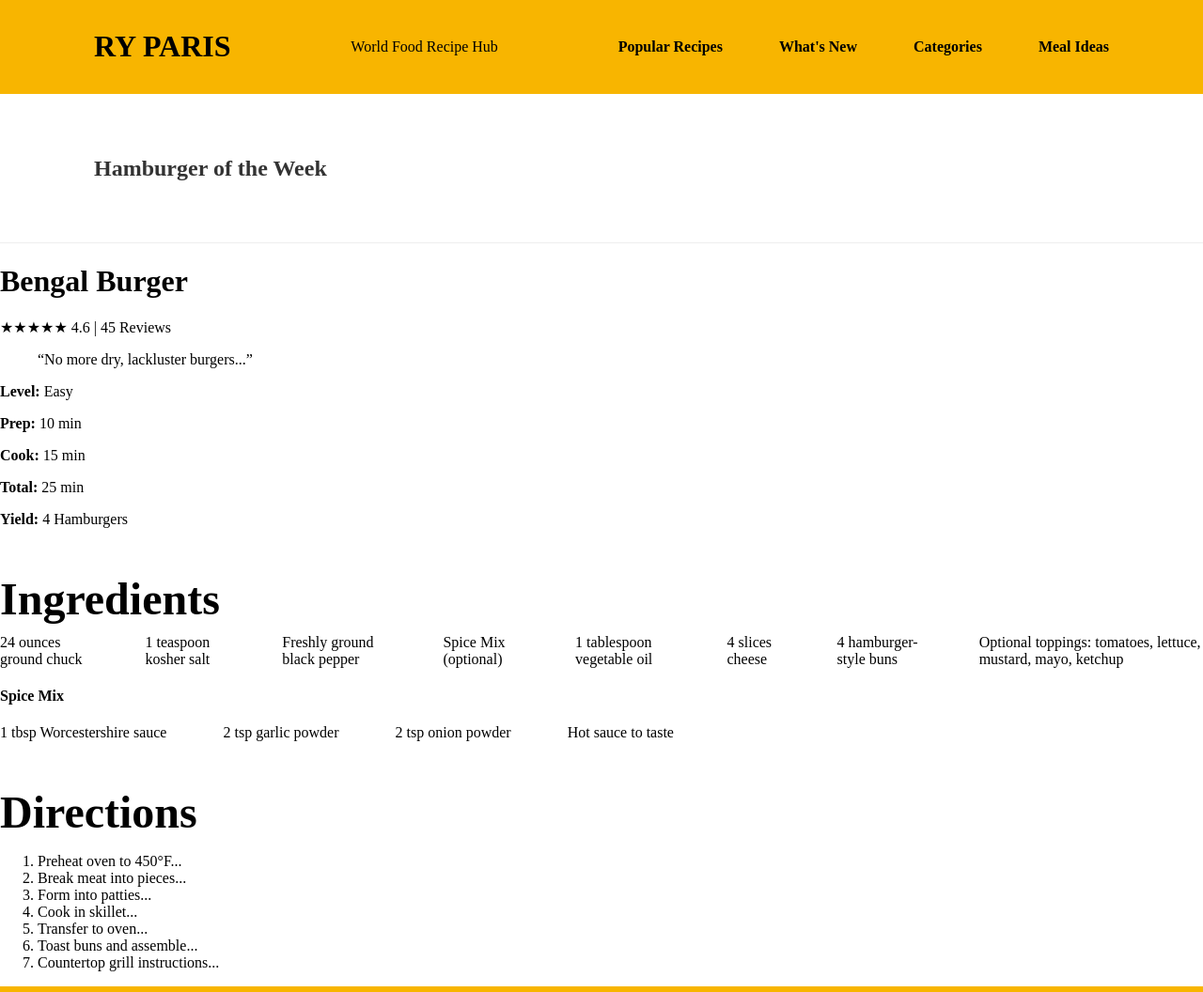
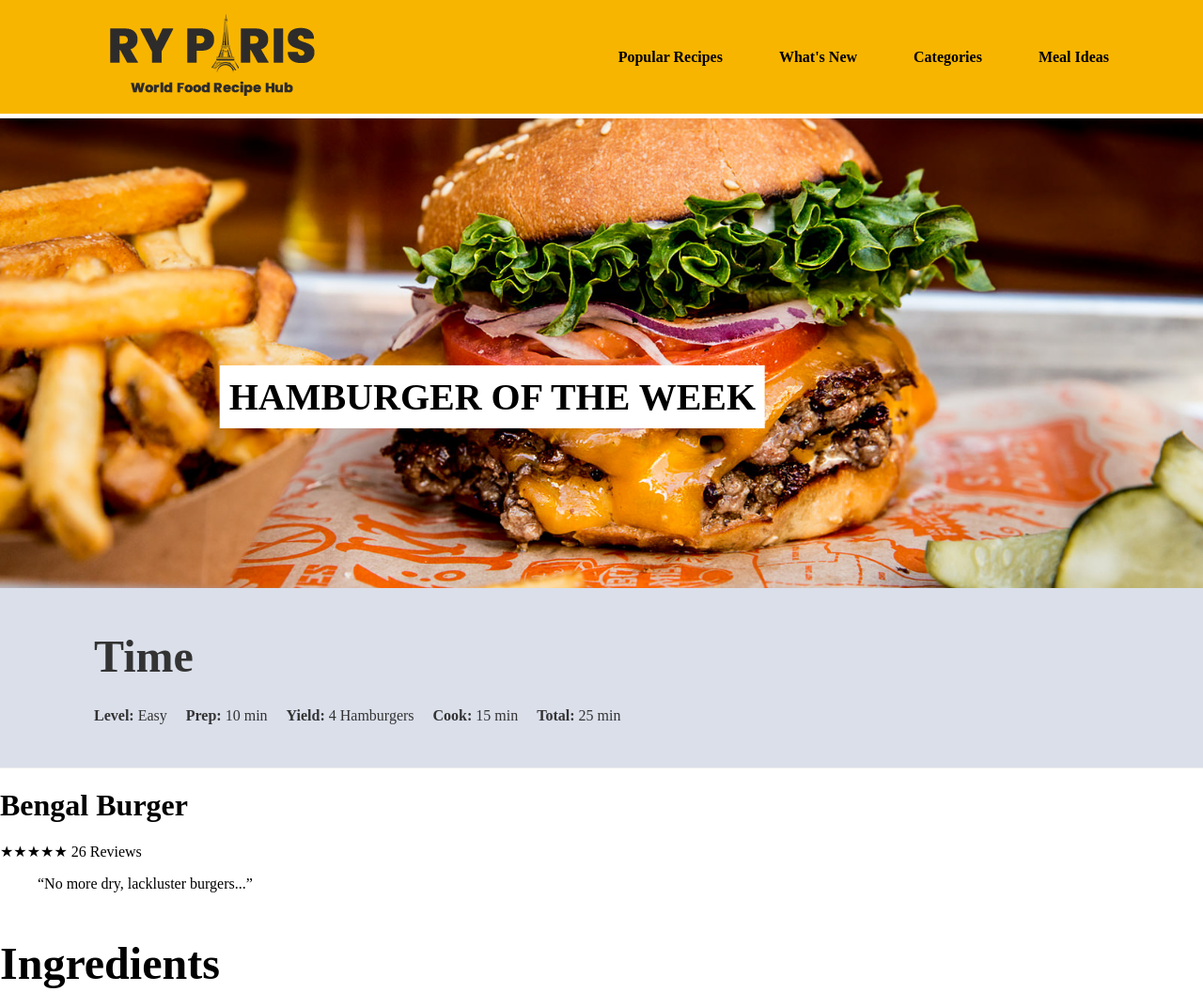
Before and after one commit to romeperotti2990/RY_Paris, a plain HTML site: page recipe.html in a window 1280 px wide. Shown: the top 1056 px of the page at 94% size. Drawn offline with Linux system fonts and the light colour scheme.

Commit message:
set up burger recipe page for styling

```diff
--- a/css/style.css
+++ b/css/style.css
@@ -57,6 +57,27 @@ section {
     color: #333;
     line-height: 1.6;
     border-bottom: 1px solid #eee;
+}
+
+section ul {
+    list-style: none;
+    padding: 0;
+    margin: 0;
+    line-height: 1.8;
+}
+
+section ul {
+  display: flex;
+  flex-wrap: wrap;
+  gap: 20px;
+}
+
+#intro {
+    background-color: #dadfea;
+}
+
+#intro h3 {
+    margin-top: 0;
 }
 
 h3 {
--- a/recipe.html
+++ b/recipe.html
@@ -1,15 +1,15 @@
 <!DOCTYPE html>
 <html lang="en">
+
 <head>
-  <meta charset="UTF-8" />
     <meta name="viewport" content="width=device-width, initial-scale=1.0" />
     <title>Bengal Burger Recipe</title>
     <link rel="stylesheet" href="css/style.css" />
 </head>
+
 <body>
     <header>
-    <h1>RY PARIS</h1>
-    <p>World Food Recipe Hub</p>
+        <img src="images/ryparis-logo.png" alt="RY Paris">
         <nav>
             <ul>
                 <li><a href="#">Popular Recipes</a></li>
@@ -20,22 +20,28 @@
         </nav>
     </header>
 
-  <section class="recipe-banner">
-    <h2>Hamburger of the Week</h2>
+    <div class="banner">
+        <img src="images/burger-hero.jpg" alt="">
+        <h2>HAMBURGER OF THE WEEK</h2>
+    </div>
+
+    <section id="intro">
+        <h3>Time</h3>
+        <ul>
+            <li><strong>Level:</strong> Easy</li>
+            <li><strong>Prep:</strong> 10 min</li>
+            <li><strong>Yield:</strong> 4 Hamburgers</li>
+            <li><strong>Cook:</strong> 15 min</li>
+            <li><strong>Total:</strong> 25 min</li>
+        </ul>
     </section>
 
-  <main class="recipe">
+
     <h1>Bengal Burger</h1>
-    <p class="rating">★★★★★ 4.6 | 45 Reviews</p>
+    <p class="rating">★★★★★ 26 Reviews</p>
     <blockquote>“No more dry, lackluster burgers...”</blockquote>
 
-    <div class="recipe-meta">
-      <p><strong>Level:</strong> Easy</p>
-      <p><strong>Prep:</strong> 10 min</p>
-      <p><strong>Cook:</strong> 15 min</p>
-      <p><strong>Total:</strong> 25 min</p>
-      <p><strong>Yield:</strong> 4 Hamburgers</p>
-    </div>
+
 
     <div class="recipe-content">
         <div class="ingredients">
@@ -72,9 +78,9 @@
             </ol>
         </div>
     </div>
-  </main>
 
     <footer>
+        <p>© 2020 RY PARIS</p>
         <ul>
             <li><a href="#">Site Map</a></li>
             <li><a href="#">Privacy Policy</a></li>
@@ -82,7 +88,7 @@
             <li><a href="#">Advertise</a></li>
             <li><a href="#">Help</a></li>
         </ul>
-    <p>© 2020 RY PARIS</p>
     </footer>
 </body>
+
 </html>
```
Lines whose indentation alone changed are shown as unchanged.
